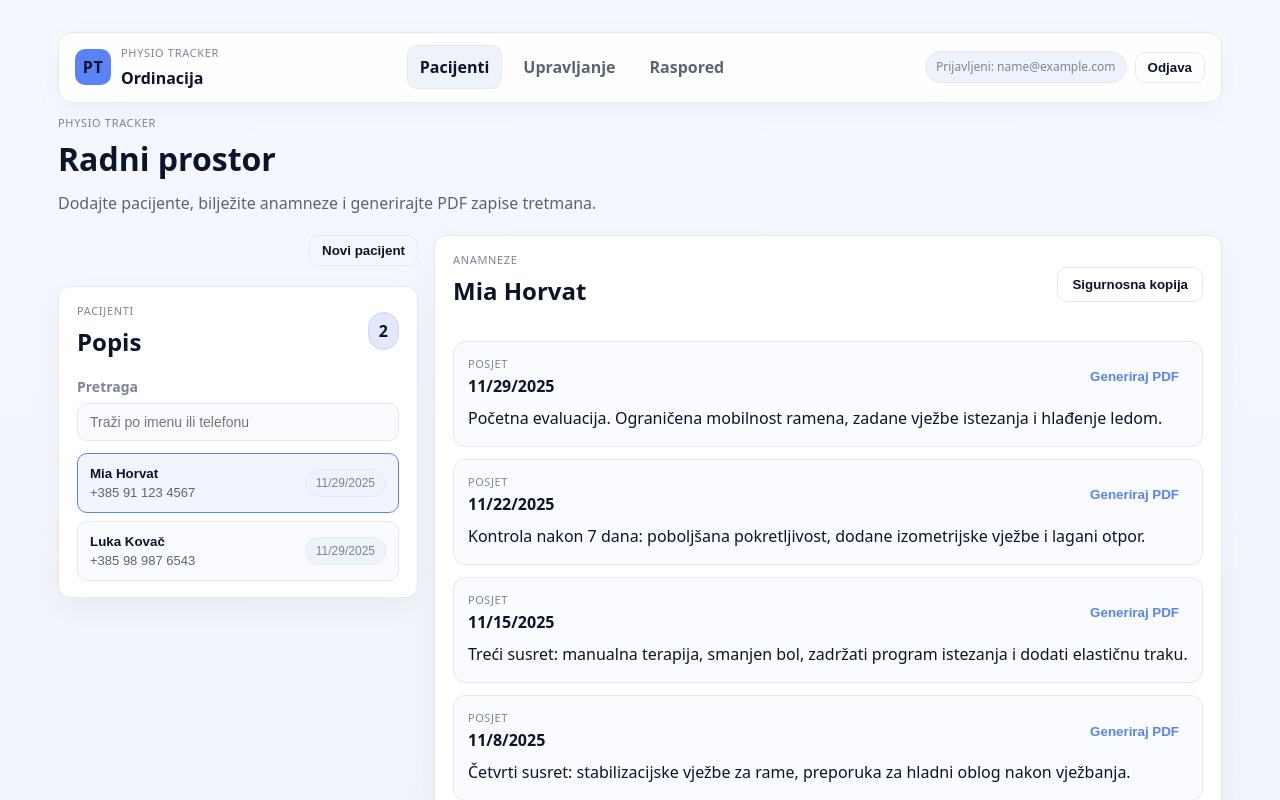
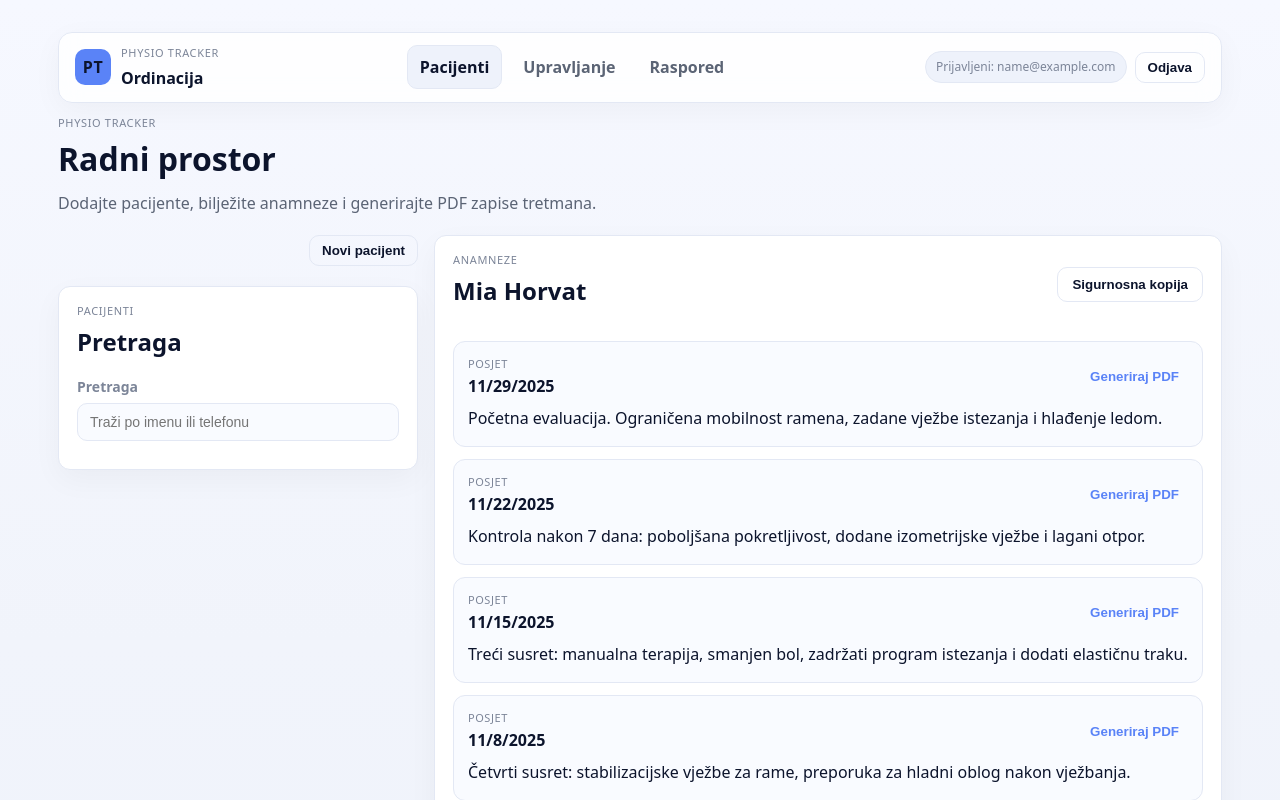
Before and after one commit to OPetricevic/physio-tracker, a React (Vite) app in the folder frontend/: page /login in a window 1280 px wide. Both pictures are taken after typing "name@example.com", "Sample123" into the empty fields and a click on the button "Prijavi se". Shown: the top 800 px of the page. Built offline with nearby package versions, Linux system fonts and the light colour scheme; a web font is replaced by a local one.

Commit message:
feat: search-first patient picker with recents and limited results

```diff
--- a/frontend/src/components/PatientList.tsx
+++ b/frontend/src/components/PatientList.tsx
@@ -6,6 +6,7 @@ type Props = {
   onSelect: (uuid: string) => void
   searchTerm: string
   onSearchChange: (value: string) => void
+  recentPatients?: Patient[]
 }
 
 export function PatientList({
@@ -14,15 +15,19 @@ export function PatientList({
   onSelect,
   searchTerm,
   onSearchChange,
+  recentPatients = [],
 }: Props) {
+  const showResults = searchTerm.trim().length > 0
+  const limitedPatients = showResults ? patients.slice(0, 10) : []
+
   return (
     <div className="panel">
       <div className="panel-header">
         <div>
           <p className="eyebrow">Pacijenti</p>
-          <h2>Popis</h2>
+          <h2>{showResults ? 'Rezultati' : 'Pretraga'}</h2>
         </div>
-        <span className="badge">{patients.length}</span>
+        {showResults && <span className="badge">{patients.length}</span>}
       </div>
       <div className="field">
         <label htmlFor="search">Pretraga</label>
@@ -34,8 +39,34 @@ export function PatientList({
           onChange={(e) => onSearchChange(e.target.value)}
         />
       </div>
+      {!showResults && recentPatients.length > 0 && (
         <div className="list">
-        {patients.map((patient) => {
+          <p className="muted-small" style={{ marginTop: 0 }}>
+            Nedavni pacijenti
+          </p>
+          {recentPatients.map((patient) => {
+            const isSelected = patient.uuid === selectedUuid
+            return (
+              <button
+                key={patient.uuid}
+                className={`list-item ${isSelected ? 'is-selected' : ''}`}
+                onClick={() => onSelect(patient.uuid)}
+              >
+                <div>
+                  <p className="list-title">
+                    {patient.firstName} {patient.lastName}
+                  </p>
+                  <p className="list-subtitle">{patient.phone || 'Telefon nije unesen'}</p>
+                </div>
+              </button>
+            )
+          })}
+        </div>
+      )}
+
+      {showResults && (
+        <div className="list">
+          {limitedPatients.map((patient) => {
             const isSelected = patient.uuid === selectedUuid
             return (
               <button
@@ -55,10 +86,16 @@ export function PatientList({
               </button>
             )
           })}
-        {patients.length === 0 && (
-          <div className="empty">Nema pacijenata za ovaj upit.</div>
+          {limitedPatients.length === 0 && (
+            <div className="empty">
+              {searchTerm.trim().length === 0 ? 'Upišite pojam za pretragu.' : 'Nema pacijenata za ovaj upit.'}
+            </div>
+          )}
+          {patients.length > limitedPatients.length && (
+            <div className="muted-small">Prikazano prvih 10; suzite pretragu za više.</div>
           )}
         </div>
+      )}
     </div>
   )
 }
--- a/frontend/src/pages/Workspace.tsx
+++ b/frontend/src/pages/Workspace.tsx
@@ -3,6 +3,7 @@ import { PatientList } from '../components/PatientList'
 import { PatientForm } from '../components/PatientForm'
 import { AnamnesisPanel } from '../components/AnamnesisPanel'
 import { usePatients } from '../data/PatientsContext'
+import type { Patient } from '../types'
 import '../App.css'
 
 export function WorkspacePage() {
@@ -11,6 +12,7 @@ export function WorkspacePage() {
   const [searchTerm, setSearchTerm] = useState('')
   const [page, setPage] = useState(1)
   const [showForm, setShowForm] = useState(false)
+  const [recent, setRecent] = useState<string[]>([])
   const pageSize = 5
 
   const filteredPatients = useMemo(() => {
@@ -21,6 +23,11 @@ export function WorkspacePage() {
       return name.includes(term) || (p.phone ?? '').toLowerCase().includes(term)
     })
   }, [patients, searchTerm])
+
+  const recentPatients = useMemo(
+    () => recent.map((id) => patients.find((p) => p.uuid === id)).filter(Boolean) as Patient[],
+    [recent, patients],
+  )
 
   const selectedPatient = patients.find((p) => p.uuid === selectedUuid) ?? null
   const selectedAnamneses = (selectedUuid && anamneses[selectedUuid]) || []
@@ -42,12 +49,18 @@ export function WorkspacePage() {
   const handleCreatePatient = (input: { firstName: string; lastName: string; phone?: string }) => {
     const next = createPatient(input)
     setSelectedUuid(next.uuid)
+    setRecent((prev) => [next.uuid, ...prev.filter((id) => id !== next.uuid)].slice(0, 5))
   }
 
   const handleAddAnamnesis = (note: string) => {
     if (!selectedPatient) return
     addAnamnesis(selectedPatient.uuid, note)
     setPage(1)
+  }
+
+  const handleSelectPatient = (uuid: string) => {
+    setSelectedUuid(uuid)
+    setRecent((prev) => [uuid, ...prev.filter((id) => id !== uuid)].slice(0, 5))
   }
 
   const handleGeneratePdf = (anamnesisUuid: string) => {
@@ -80,8 +93,9 @@ export function WorkspacePage() {
           {showForm && <PatientForm onCreate={handleCreatePatient} />}
           <PatientList
             patients={filteredPatients}
+            recentPatients={recentPatients}
             selectedUuid={selectedUuid}
-            onSelect={setSelectedUuid}
+            onSelect={handleSelectPatient}
             searchTerm={searchTerm}
             onSearchChange={setSearchTerm}
           />
```
Lines whose indentation alone changed are shown as unchanged.
